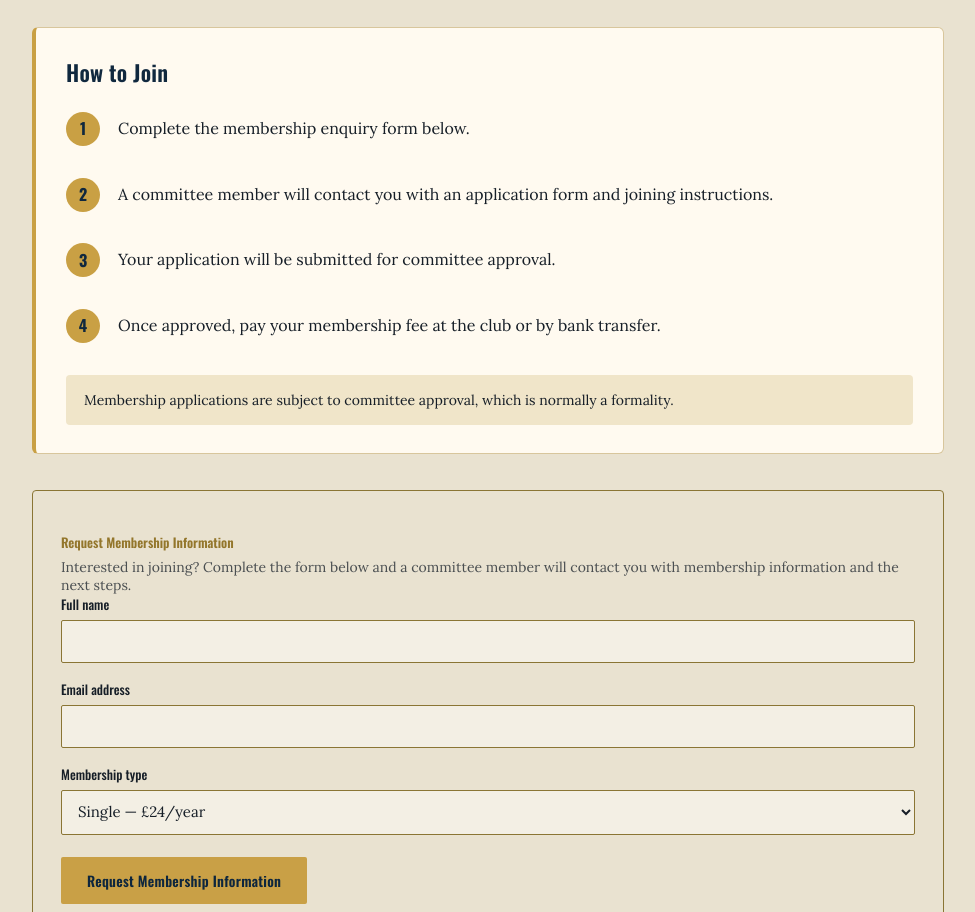
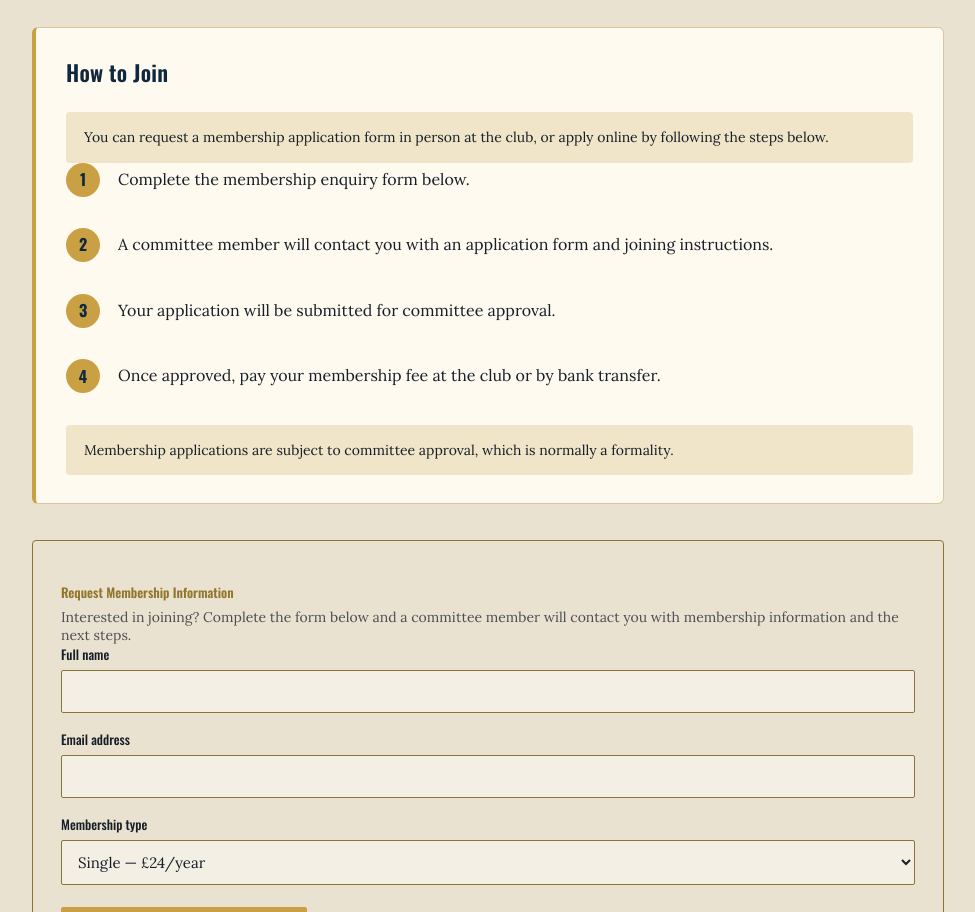
Before and after one commit to capeskp/WSSC-Webiste, an Eleventy site: page src/index.njk in a window 1280 px wide. Shown: the part 5706-6618 px from the top of the page, without its empty margins (152-1127 px from the left). Built offline with nearby package versions, Linux system fonts and the light colour scheme; Eleventy itself is replaced by a stand-in of ours; files that its build step writes are made by us from their sources.

Commit message:
Enhance joining instructions with introductory text
Updated the joining instructions section to include an introductory paragraph.

```diff
--- a/src/index.njk
+++ b/src/index.njk
@@ -192,9 +192,14 @@
     <!-- Joining Instructions -->
     <div class="membership-steps">
 
-      <h3>How to Join</h3>
+  <h3>How to Join</h3>
 
-      <ol>
+    <p class="joining-intro">
+      You can request a membership application form in person
+      at the club, or apply online by following the steps below.
+    </p>
+
+  <ol>
         <li>Complete the membership enquiry form below.</li>
         <li>A committee member will contact you with
             an application form and joining instructions.</li>
```
